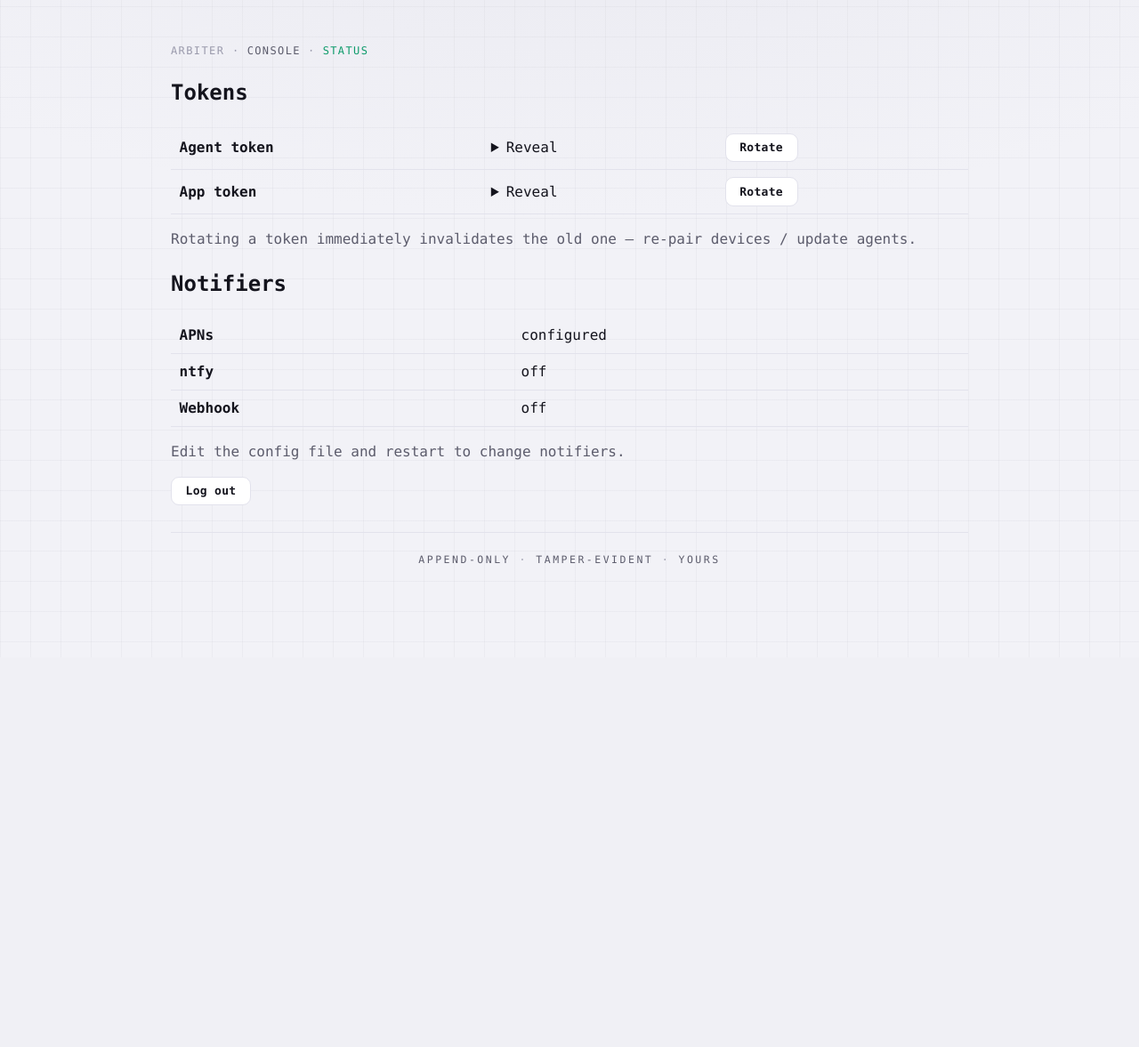
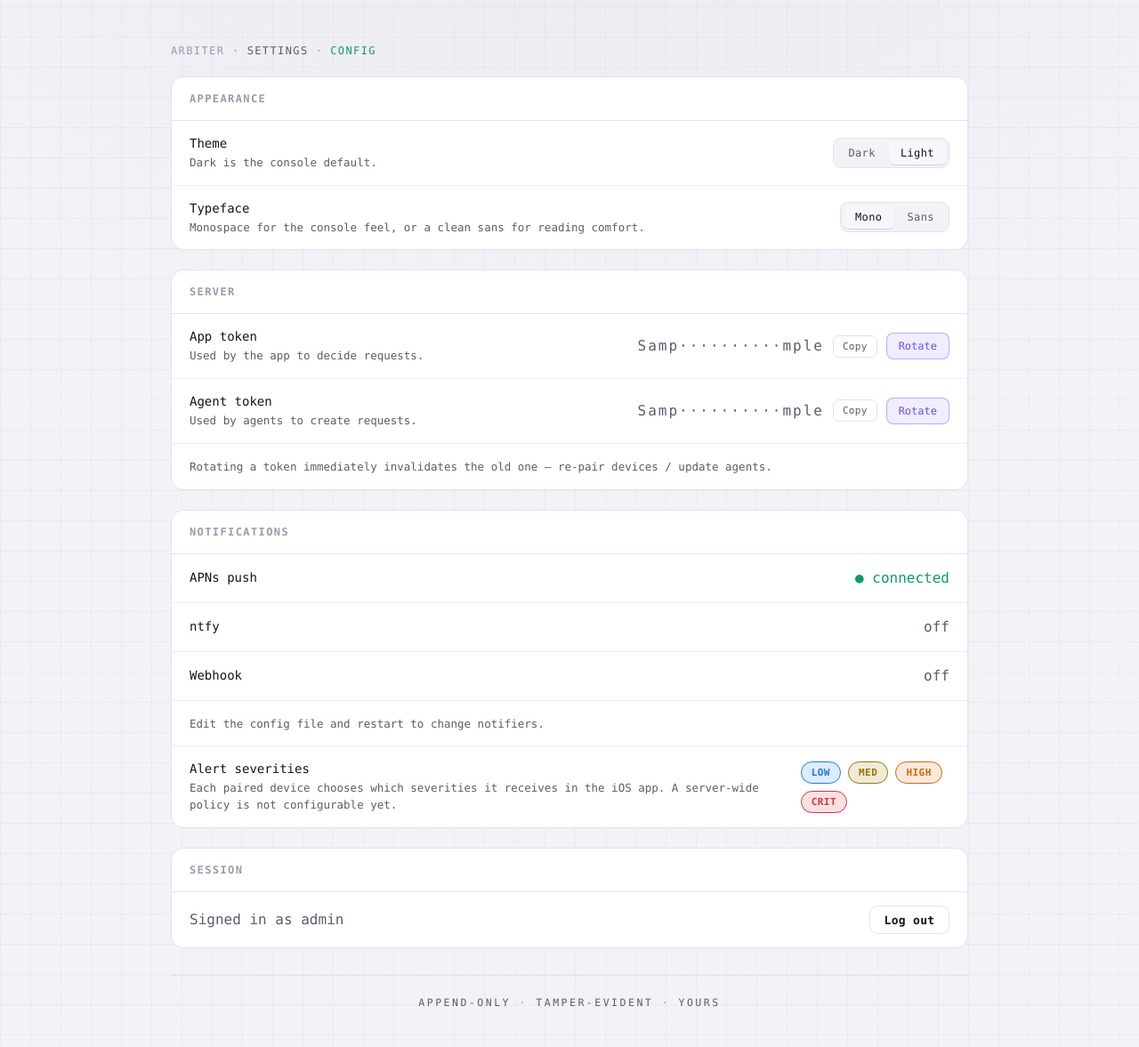
Before and after one commit to holdmyagent/arbiter, a FastAPI app: template server/arbiter/web/templates/settings.html in a window 1280 px wide. Shown: the part 61-1238 px from the top of the page at 89% size. Before the commit the page ends 783 px from the top, so only its background shows below. Run offline with FastAPI, Linux system fonts and the light colour scheme; the template is opened without the code that fills it: most values are stand-ins (such as "Sample title", 1, 10 or a date in 2020); parts of the project's set-up code (start-up, migrations or seed data) failed here and were passed over.

Commit message:
feat(web): settings as console groups — appearance toggles, copyable masked tokens, notifier status

```diff
--- a/server/arbiter/web/templates/settings.html
+++ b/server/arbiter/web/templates/settings.html
@@ -1,32 +1,72 @@
 {% extends "base.html" %}{% block title %}Settings — Hold My Agent{% endblock %}
+{% block page_label %}SETTINGS{% endblock %}
+{% block page_cmd %}config{% endblock %}
+{% block page_count %}{% endblock %}
 {% block content %}
-<section class="card">
-  <h1>Tokens</h1>
-  <table>
-    <tr><th>Agent token</th><td class="mono"><details><summary>Reveal</summary>{{ cfg.auth.agent_token }}</details></td>
-      <td><form method="post" action="/dashboard/settings/rotate">
-        <input type="hidden" name="csrf" value="{{ csrf }}"><input type="hidden" name="which" value="agent">
-        <button class="btn" type="submit">Rotate</button></form></td></tr>
-    <tr><th>App token</th><td class="mono"><details><summary>Reveal</summary>{{ cfg.auth.app_token }}</details></td>
-      <td><form method="post" action="/dashboard/settings/rotate">
-        <input type="hidden" name="csrf" value="{{ csrf }}"><input type="hidden" name="which" value="app">
-        <button class="btn" type="submit">Rotate</button></form></td></tr>
-  </table>
-  <p class="muted">Rotating a token immediately invalidates the old one — re-pair devices / update agents.</p>
-</section>
-<section class="card">
-  <h1>Notifiers</h1>
-  <table>
-    <tr><th>APNs</th><td>{{ "configured" if cfg.apns.configured else "off" }}</td></tr>
-    <tr><th>ntfy</th><td>{{ cfg.ntfy.topic if cfg.ntfy.enabled else "off" }}</td></tr>
-    <tr><th>Webhook</th><td>{{ cfg.webhook.url if cfg.webhook.enabled else "off" }}</td></tr>
-  </table>
-  <p class="muted">Edit the config file and restart to change notifiers.</p>
-</section>
-<section class="card">
-  <form method="post" action="/dashboard/logout">
-    <input type="hidden" name="csrf" value="{{ csrf }}">
-    <button class="btn" type="submit">Log out</button>
-  </form>
-</section>
+<div class="settings">
+  <div class="sgroup">
+    <h3>Appearance</h3>
+    <div class="srow">
+      <div><div class="lab">Theme</div><div class="sub">Dark is the console default.</div></div>
+      <div class="seg"><button type="button" data-set-theme="dark">Dark</button><button type="button" data-set-theme="light">Light</button></div>
+    </div>
+    <div class="srow">
+      <div><div class="lab">Typeface</div><div class="sub">Monospace for the console feel, or a clean sans for reading comfort.</div></div>
+      <div class="seg"><button type="button" data-set-face="mono">Mono</button><button type="button" data-set-face="sans">Sans</button></div>
+    </div>
+  </div>
+  <div class="sgroup">
+    <h3>Server</h3>
+    <div class="srow">
+      <div><div class="lab">App token</div><div class="sub">Used by the app to decide requests.</div></div>
+      <div class="tokrow">
+        <span class="tok">{{ cfg.auth.app_token[:4] }}··········{{ cfg.auth.app_token[-4:] }}</span>
+        <button class="copy-btn" type="button" data-copy="{{ cfg.auth.app_token }}" title="Copy app token">Copy</button>
+        <form method="post" action="/dashboard/settings/rotate">
+          <input type="hidden" name="csrf" value="{{ csrf }}"><input type="hidden" name="which" value="app">
+          <button class="rotate" type="submit">Rotate</button>
+        </form>
+      </div>
+    </div>
+    <div class="srow">
+      <div><div class="lab">Agent token</div><div class="sub">Used by agents to create requests.</div></div>
+      <div class="tokrow">
+        <span class="tok">{{ cfg.auth.agent_token[:4] }}··········{{ cfg.auth.agent_token[-4:] }}</span>
+        <button class="copy-btn" type="button" data-copy="{{ cfg.auth.agent_token }}" title="Copy agent token">Copy</button>
+        <form method="post" action="/dashboard/settings/rotate">
+          <input type="hidden" name="csrf" value="{{ csrf }}"><input type="hidden" name="which" value="agent">
+          <button class="rotate" type="submit">Rotate</button>
+        </form>
+      </div>
+    </div>
+    <div class="srow"><div class="sub">Rotating a token immediately invalidates the old one — re-pair devices / update agents.</div></div>
+  </div>
+  <div class="sgroup">
+    <h3>Notifications</h3>
+    <div class="srow"><div class="lab">APNs push</div><div>{% if cfg.apns.configured %}<span class="ok">● connected</span>{% else %}<span class="muted">off</span>{% endif %}</div></div>
+    <div class="srow"><div class="lab">ntfy</div><div>{% if cfg.ntfy.enabled %}<span class="ok">{{ cfg.ntfy.topic }}</span>{% else %}<span class="muted">off</span>{% endif %}</div></div>
+    <div class="srow"><div class="lab">Webhook</div><div>{% if cfg.webhook.enabled %}<span class="ok">{{ cfg.webhook.url }}</span>{% else %}<span class="muted">off</span>{% endif %}</div></div>
+    <div class="srow"><div class="sub">Edit the config file and restart to change notifiers.</div></div>
+    <div class="srow">
+      <div><div class="lab">Alert severities</div><div class="sub">Each paired device chooses which severities it receives in the iOS app. A server-wide policy is not configurable yet.</div></div>
+      <!-- TODO: wire these to a server-side per-severity push policy once the server stores one -->
+      <div class="sev-toggles">
+        <button class="sev-tog low" type="button" disabled aria-pressed="true">low</button>
+        <button class="sev-tog medium" type="button" disabled aria-pressed="true">med</button>
+        <button class="sev-tog high" type="button" disabled aria-pressed="true">high</button>
+        <button class="sev-tog critical" type="button" disabled aria-pressed="true">crit</button>
+      </div>
+    </div>
+  </div>
+  <div class="sgroup">
+    <h3>Session</h3>
+    <div class="srow">
+      <div class="muted">Signed in as admin</div>
+      <form method="post" action="/dashboard/logout">
+        <input type="hidden" name="csrf" value="{{ csrf }}">
+        <button class="btn" type="submit">Log out</button>
+      </form>
+    </div>
+  </div>
+</div>
 {% endblock %}
```
